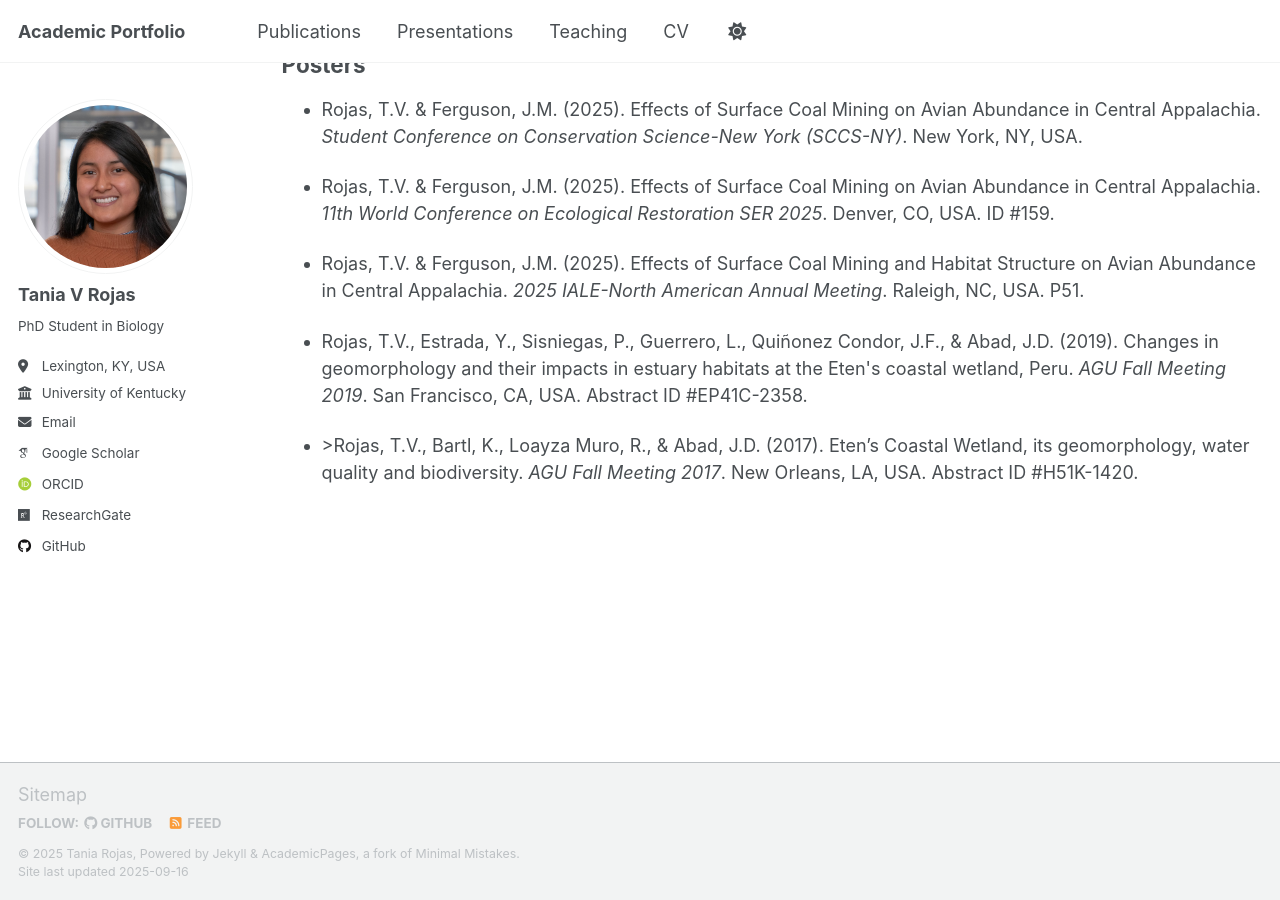
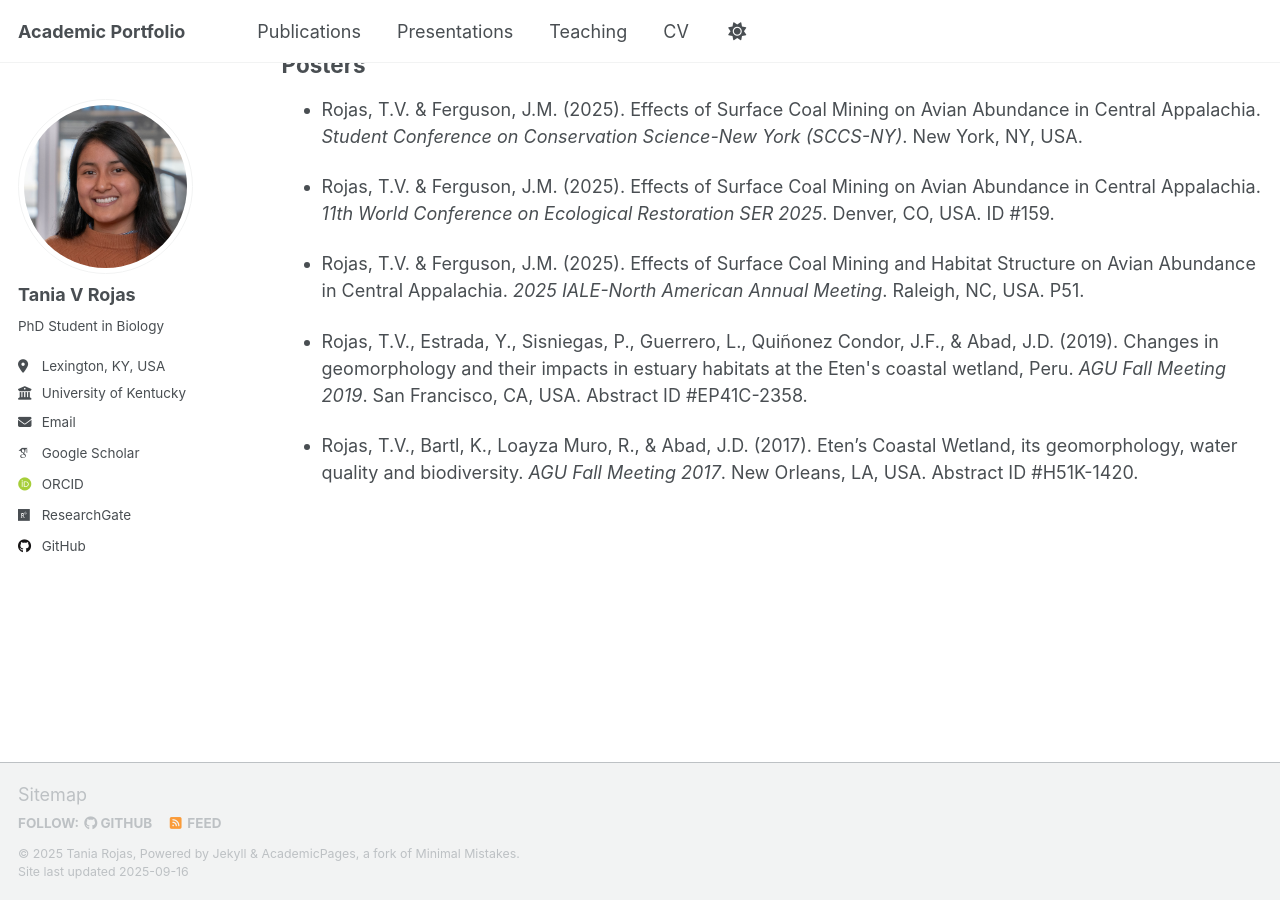
Before and after one commit to taniarojasc/taniarojasc.github.io, a Jekyll site: the page built from _pages/talks.html, in a window 1280 px wide and 900 px high, scrolled down 827 px. Built offline with Jekyll 4.4.1, drawn with Linux system fonts in a browser that asks for light colours; some web fonts are replaced; a script that is not in the unit is left out.

```diff
--- a/_pages/talks.html
+++ b/_pages/talks.html
@@ -53,6 +53,6 @@ author_profile: true
       <p>Rojas, T.V., Estrada, Y., Sisniegas, P., Guerrero, L., Quiñonez Condor, J.F., & Abad, J.D. (2019). Changes in geomorphology and their impacts in estuary habitats at the Eten's coastal wetland, Peru. <em>AGU Fall Meeting 2019</em>. San Francisco, CA, USA. Abstract ID #EP41C-2358. </p>
     </li>
     <li>
-      <p>>Rojas, T.V., Bartl, K., Loayza Muro, R., & Abad, J.D. (2017). Eten’s Coastal Wetland, its geomorphology, water quality and biodiversity. <em>AGU Fall Meeting 2017</em>. New Orleans, LA, USA. Abstract ID #H51K-1420.</p>
+      <p>Rojas, T.V., Bartl, K., Loayza Muro, R., & Abad, J.D. (2017). Eten’s Coastal Wetland, its geomorphology, water quality and biodiversity. <em>AGU Fall Meeting 2017</em>. New Orleans, LA, USA. Abstract ID #H51K-1420.</p>
     </li>
   </ul>
```
